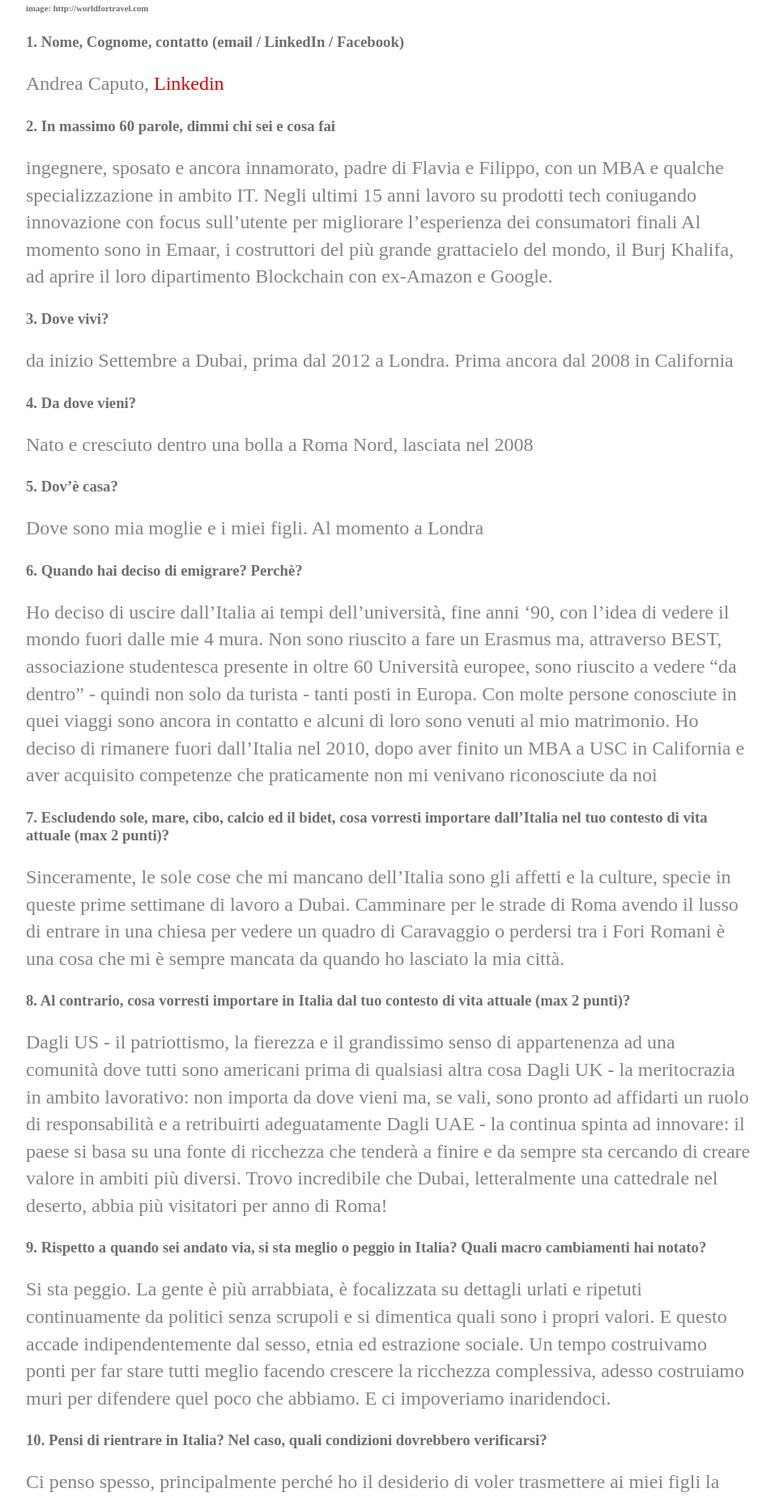
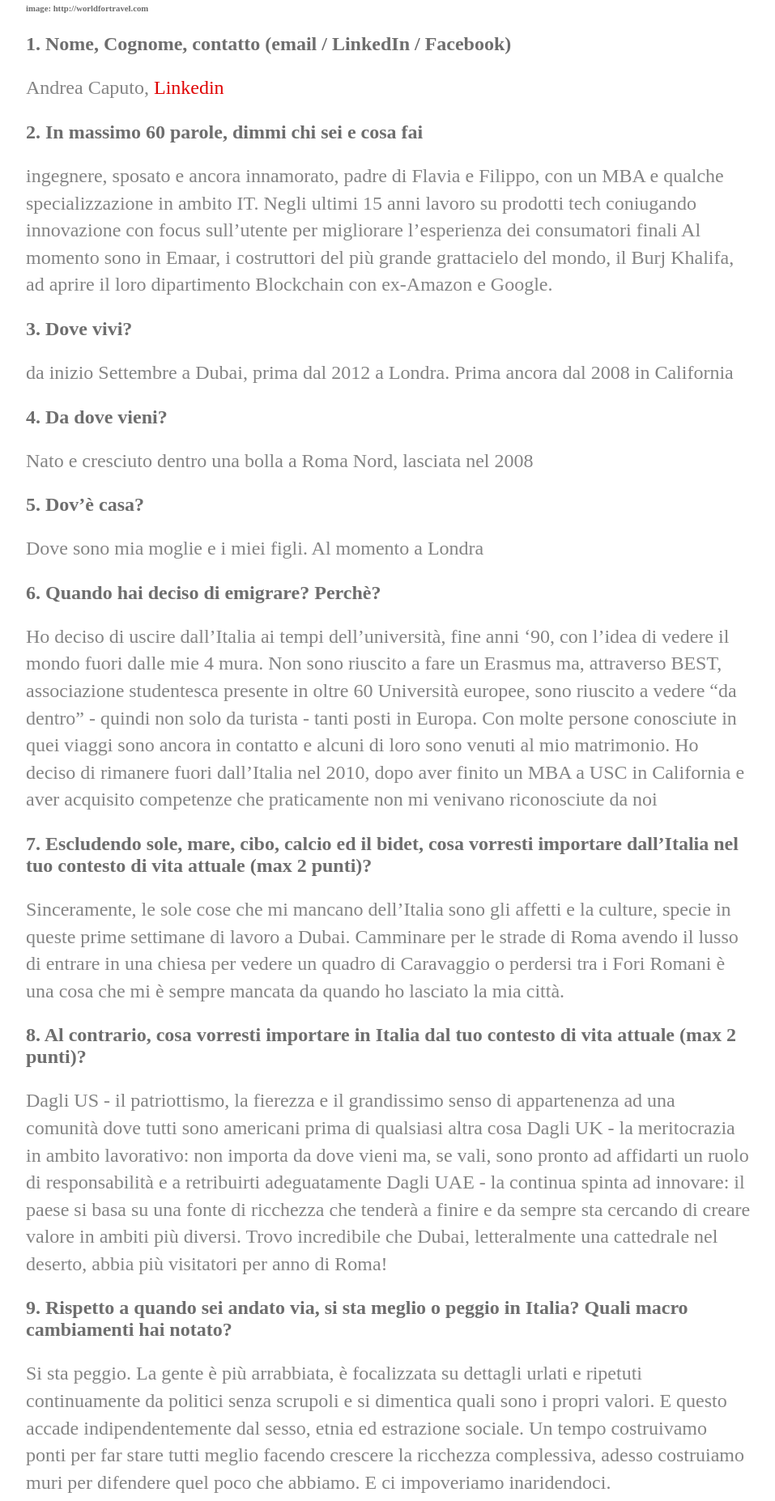
Before and after one commit to aleale14/aleale14.github.io, a Jekyll site: the page built from _posts/2019-09-30-intervista01_AC.md, in a window 1280 px wide. Shown: the part 790-2644 px from the top of the page at 81% size, without its empty margins (160-1117 px from the left). Built offline with Jekyll 4.4.1, drawn with Linux system fonts in a browser that asks for light colours.

```diff
--- a/_posts/2019-09-30-intervista01_AC.md
+++ b/_posts/2019-09-30-intervista01_AC.md
@@ -11,30 +11,30 @@ permalink: intervista_01
 ###### image: http://worldfortravel.com
 
 
-### 1. Nome, Cognome, contatto (email / LinkedIn / Facebook) #
+## 1. Nome, Cognome, contatto (email / LinkedIn / Facebook) #
  Andrea Caputo, [Linkedin](https://www.linkedin.com/in/andy1/)
-### 2. In massimo 60 parole, dimmi chi sei e cosa fai #
+## 2. In massimo 60 parole, dimmi chi sei e cosa fai #
 ingegnere, sposato e ancora innamorato, padre di Flavia e Filippo, con un MBA e qualche specializzazione in ambito IT. Negli ultimi 15 anni lavoro su prodotti tech coniugando innovazione con focus sull’utente per migliorare l’esperienza dei consumatori finali
 Al momento sono in Emaar, i costruttori del più grande grattacielo del mondo, il Burj Khalifa, ad aprire il loro dipartimento Blockchain con ex-Amazon e Google.
-### 3. Dove vivi? #
+## 3. Dove vivi? #
 da inizio Settembre a Dubai, prima dal 2012 a Londra. Prima ancora dal 2008 in California
-### 4. Da dove vieni? #
+## 4. Da dove vieni? #
 Nato e cresciuto dentro una bolla a Roma Nord, lasciata nel 2008
-### 5. Dov'è casa? #
+## 5. Dov'è casa? #
 Dove sono mia moglie e i miei figli. Al momento a Londra
-### 6. Quando hai deciso di emigrare? Perchè? #
+## 6. Quando hai deciso di emigrare? Perchè? #
 Ho deciso di uscire dall’Italia ai tempi dell’università, fine anni ‘90, con l’idea di vedere il mondo fuori dalle mie 4 mura. Non sono riuscito a fare un Erasmus ma, attraverso BEST, associazione studentesca presente in oltre 60
 Università europee, sono riuscito a vedere “da dentro” - quindi non solo da turista - tanti posti in Europa. Con molte persone conosciute in quei viaggi sono ancora in contatto e alcuni di loro sono venuti al mio matrimonio.
 Ho deciso di rimanere fuori dall’Italia nel 2010, dopo aver finito un MBA a USC in California e aver acquisito competenze che praticamente non mi venivano riconosciute da noi
-### 7. Escludendo sole, mare, cibo, calcio ed il bidet, cosa vorresti importare dall'Italia nel tuo contesto di vita attuale (max 2 punti)? #
+## 7. Escludendo sole, mare, cibo, calcio ed il bidet, cosa vorresti importare dall'Italia nel tuo contesto di vita attuale (max 2 punti)? #
 Sinceramente, le sole cose che mi mancano dell’Italia sono gli affetti e la culture, specie in queste prime settimane di lavoro a Dubai. Camminare per le strade di Roma avendo il lusso di entrare in una chiesa per vedere un quadro di Caravaggio o perdersi tra i Fori Romani è una cosa che mi è sempre mancata da quando ho lasciato la mia città.
-### 8. Al contrario, cosa vorresti importare in Italia dal tuo contesto di vita attuale (max 2 punti)? #
+## 8. Al contrario, cosa vorresti importare in Italia dal tuo contesto di vita attuale (max 2 punti)? #
 Dagli US - il patriottismo, la fierezza e il grandissimo senso di appartenenza ad una comunità dove tutti sono americani prima di qualsiasi altra cosa
 Dagli UK - la meritocrazia in ambito lavorativo: non importa da dove vieni ma, se vali, sono pronto ad affidarti un ruolo di responsabilità e a retribuirti adeguatamente
 Dagli UAE - la continua spinta ad innovare: il paese si basa su una fonte di ricchezza che tenderà a finire e da sempre sta cercando di creare valore in ambiti più diversi. Trovo incredibile che Dubai, letteralmente una cattedrale nel deserto, abbia più visitatori per anno di Roma!
-### 9. Rispetto a quando sei andato via, si sta meglio o peggio in Italia? Quali macro cambiamenti hai notato? #
+## 9. Rispetto a quando sei andato via, si sta meglio o peggio in Italia? Quali macro cambiamenti hai notato? #
 Si sta peggio. La gente è più arrabbiata, è focalizzata su dettagli urlati e ripetuti continuamente da politici senza scrupoli e si dimentica quali sono i propri valori. E questo accade indipendentemente dal sesso, etnia ed estrazione sociale. Un tempo costruivamo ponti per far stare tutti meglio facendo crescere la ricchezza complessiva, adesso costruiamo muri per difendere quel poco che abbiamo. E ci impoveriamo inaridendoci.
-### 10. Pensi di rientrare in Italia? Nel caso, quali condizioni dovrebbero verificarsi? #
+## 10. Pensi di rientrare in Italia? Nel caso, quali condizioni dovrebbero verificarsi? #
 Ci penso spesso, principalmente perché ho il desiderio di voler trasmettere ai miei figli la storia e la cultura italiana ma per farlo dovrebbero cambiare principalmente due cose: noi - la mia famiglia ed io - dovremmo vedere questo passaggio come un accrescimento del nostro benessere, reale o percepito, e quindi fare una scelta per andare in un posto dove potremmo vivere meglio; come secondo punto, la gente. Idealmente servirebbe un boom economico tipo quello degli anni 60, ma mi accontenterei di avere una popolazione mediamente meno arrabbiata e insoddisfatta.
-### 11. Hai campo libero - lascia un tuo pensiero su ciò che ti sta a cuore #
+## 11. Hai campo libero - lascia un tuo pensiero su ciò che ti sta a cuore #
 La maggior parte delle persone che leggerà queste righe sarà più istruita dei nostri genitori. Spero che, come me, vivano questa maggior consapevolezza con un forte senso di responsabilità nei confronti del paese. Mi piacerebbe se, noi tutti, potessimo sviluppare quel sentimento di “giving back” al nostro paese e alla nostra community, che spesso ho visto nel mondo anglo-sassone, sapendo che ogni piccolo aiuto potrà fare la differenza nel lungo periodo.
```
